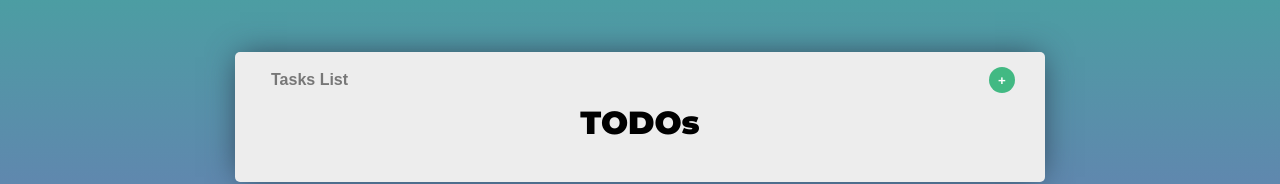
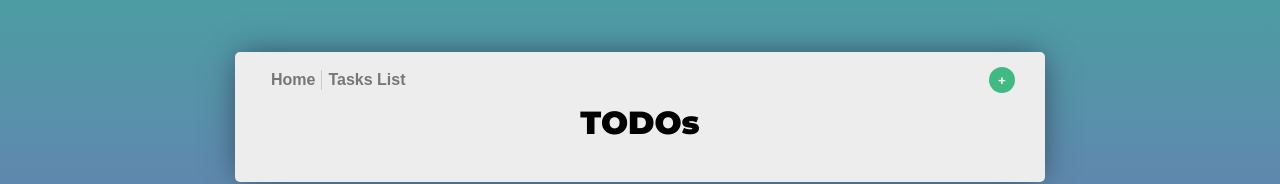
Before and after one commit to al-march/telda-test, an Angular app: page / in a window 1280 px wide. Shown: the part 283-467 px from the top of the page. Built offline with nearby package versions, Linux system fonts and the light colour scheme.

Commit message:
feat: app - added link to main

```diff
--- a/src/app/app.component.html
+++ b/src/app/app.component.html
@@ -3,6 +3,7 @@
     <div class="app__content">
 
       <nav class="app__nav">
+        <button class="app__link" routerLink="">Home</button>
         <button class="app__link" routerLink="/tasks">Tasks List</button>
         <button class="app__add" routerLink="/tasks/new">+</button>
       </nav>
```
